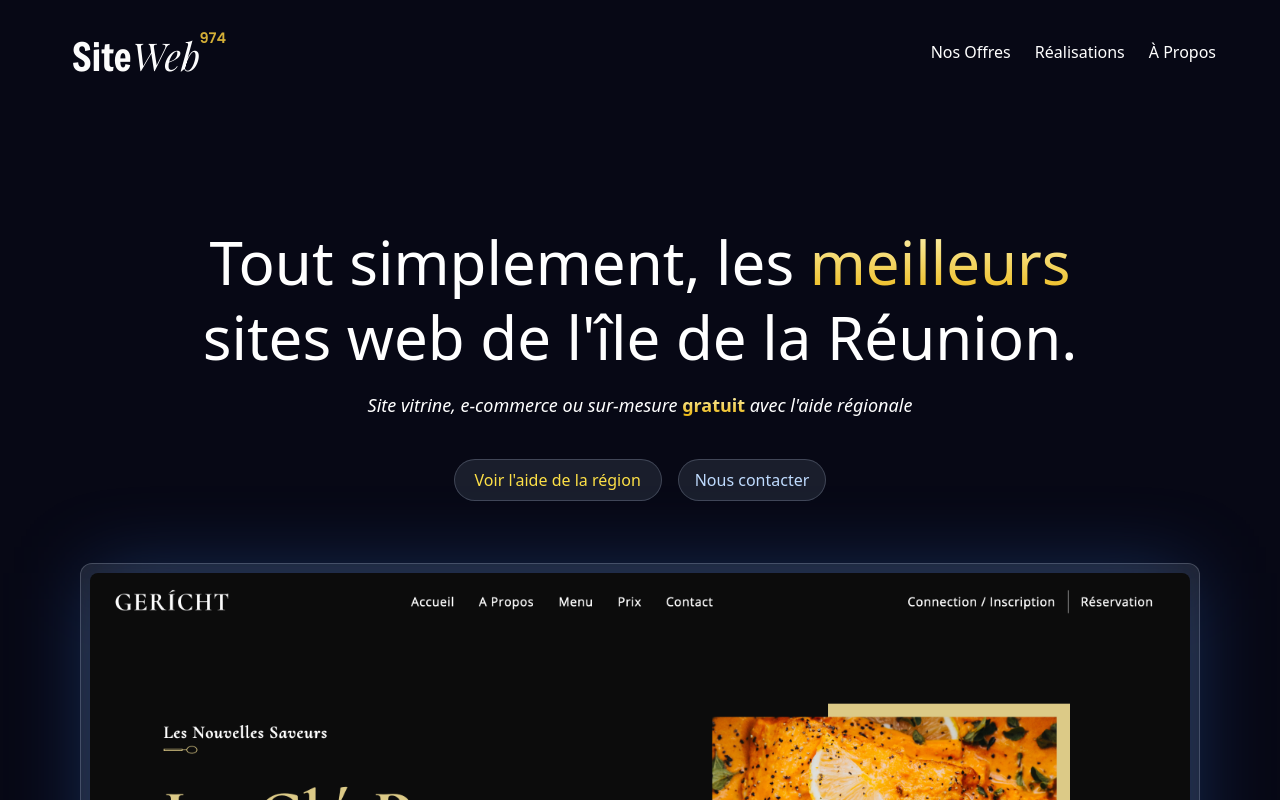
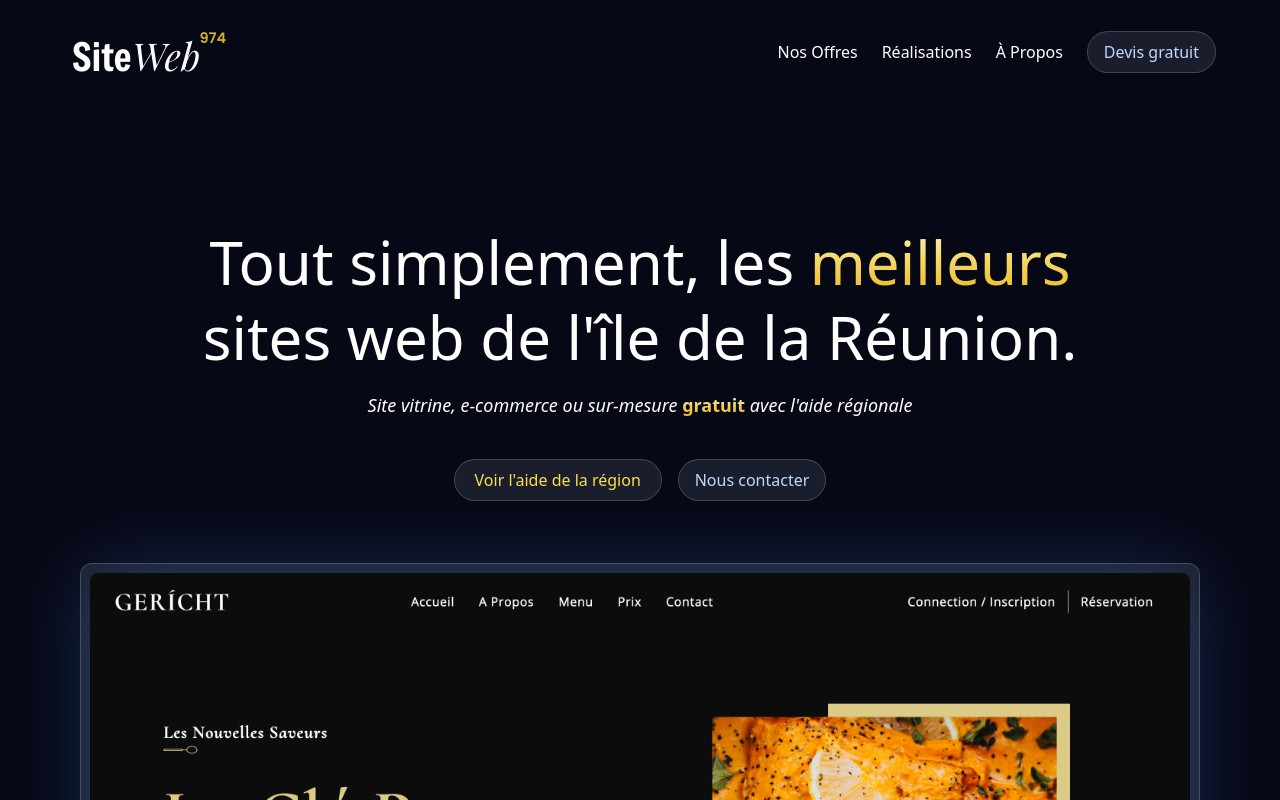
Before and after one commit to GITKLM/siteweb974, a Next.js app: page / in a window 1280 px wide. Shown: the top 800 px of the page. Built offline with nearby package versions, Linux system fonts and the light colour scheme.

Commit message:
navbar button div

```diff
--- a/app/components/NavBar.tsx
+++ b/app/components/NavBar.tsx
@@ -77,7 +77,12 @@ export default function NavBar() {
               </li>
             ))}
               </ul>
-
+            <div className="pt-8 px-1 text-2xl first:mt-8" onClick={() => setOpen(false)}>
+              <ButtonLink
+              >
+                Devis gratuit
+              </ButtonLink>
+            </div>
         </div>
 
         {/* Desktop Nav */}
@@ -94,7 +99,11 @@ export default function NavBar() {
             </li>
           ))}
            </ul>
-
+          <div>
+            <ButtonLink>
+              Devis gratuit
+            </ButtonLink>
+          </div>
 
         </div>
       </div>
```
